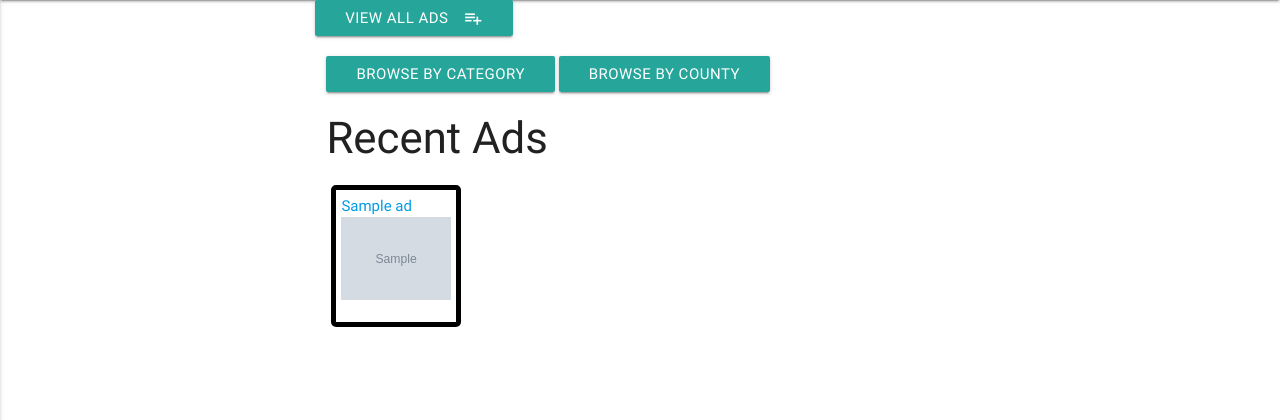
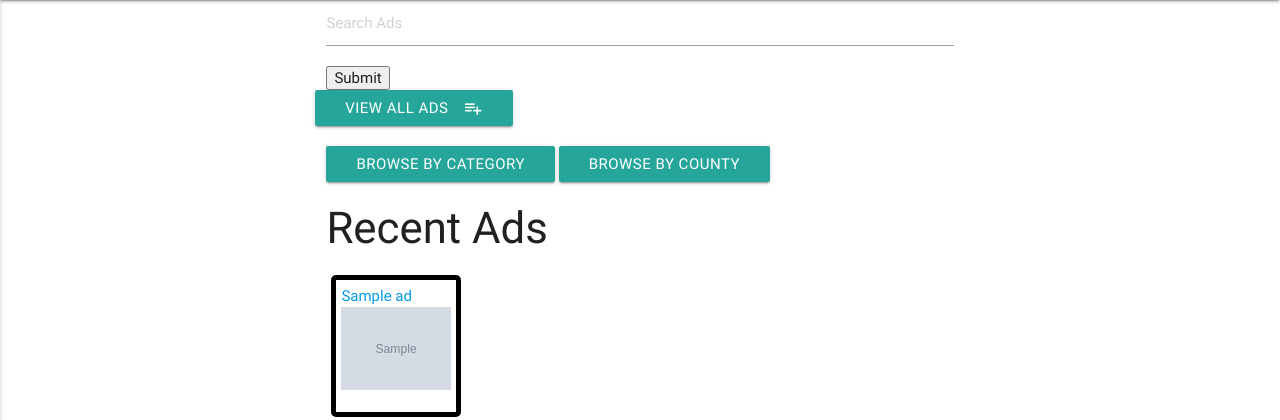
Before and after one commit to ShaneT1708/data-centric-project, a Flask app: template templates/home.html in a window 1280 px wide. Shown: the part 64-484 px from the top of the page. Run offline with Flask 2, Linux system fonts and the light colour scheme; the template is opened without the code that fills it: most values are stand-ins (such as "Sample title", 1, 10 or a date in 2020); grey boxes marked "Sample" are stand-in pictures; some libraries are stand-ins or nearby versions.

Commit message:
added search

```diff
--- a/app.py
+++ b/app.py
@@ -97,10 +97,12 @@ def all_ads():
     all_categories = mongo.db.categories.find()
     return render_template("allads.html", ads=all_ads, categories=all_categories)
 
-@app.route('/search')
+@app.route('/search', methods=['POST'])
 def search():
-    results = mongo.db.ads.find({'$text': {'$search': 'salty'}})
-    return render_template("allads.html", )
+    # mongo.db.recipes.drop_indexes()
+    query = request.form.get('query')
+    results = mongo.db.ads.find({'$text': {'$search': query}})
+    return render_template("allads.html", ads=results, type='searched', query=query)
 
 if __name__ == '__main__':
     app.run(host=os.environ.get('IP'),
--- a/templates/home.html
+++ b/templates/home.html
@@ -7,7 +7,17 @@
 
 
 
-
+    <!--<form action="{{ url_for('search') }}" method="GET"  class="col s12">-->
+    <!--    <div class="row">-->
+    <!--        <button class="btn waves-effect waves-light" type="submit" name="date_created" value='{{date}}'>Search-->
+    <!--            <i class="material-icons right">playlist_add</i>-->
+    <!--         </button>-->
+    <!--    </div>-->
+    <!--</form>-->
+    <form action="{{url_for('search')}}" method="POST">
+        <input type="text" name="query" placeholder="Search Ads"/>
+        <input type="submit" value="Submit"/>
+    </form>
     <form action="{{ url_for('all_ads') }}" method="GET"  class="col s12">
         <div class="row">
             <button class="btn waves-effect waves-light" type="submit" name="date_created" value='{{date}}'>View All Ads
```
